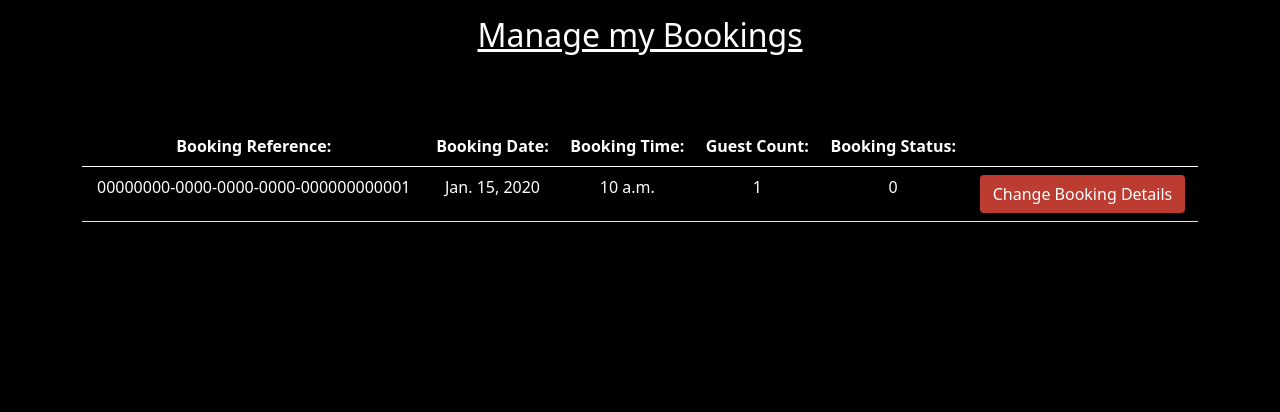
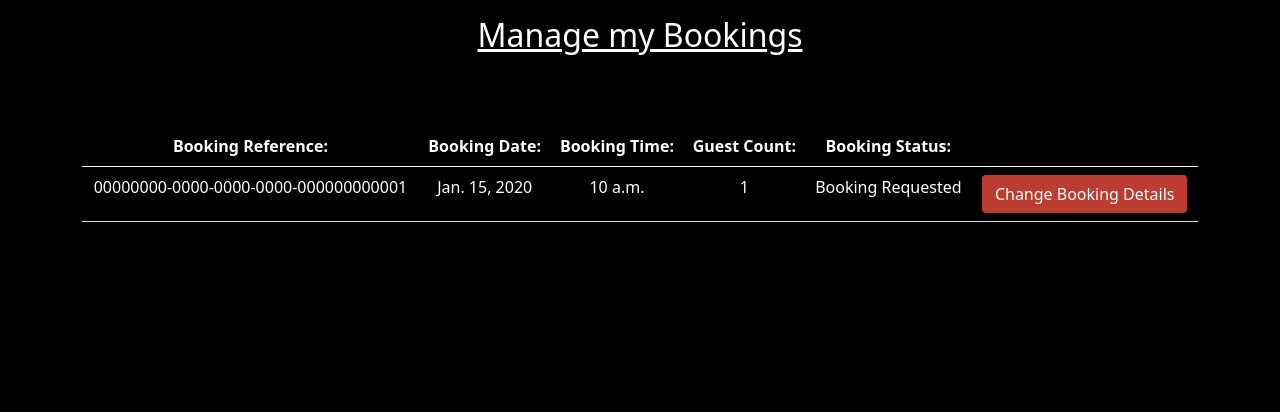
Before and after one commit to Code-Institute-Submissions/iKelvvv-MS4, a Django app: page /manage_booking/ in a window 1280 px wide. Shown: the part 96-508 px from the top of the page. Run offline with Django 3.2, Linux system fonts and the light colour scheme; a user stored in the database is signed in; tables that the repository leaves empty hold one stand-in row (values such as "Sample post").

Commit message:
Add if statement to show string value of booking.status stored in the database

```diff
--- a/templates/manage_booking.html
+++ b/templates/manage_booking.html
@@ -8,7 +8,6 @@
             <h2 class="text-center text-decoration-underline py-3">Manage my Bookings</h2>
         </div>
     </div>
-    {{ booking.booking_date }}
     {% for booking in booking_list %}
     <div class="row">
         <div class="col-12">
@@ -29,7 +28,12 @@
                         <td>{{ booking.booking_date }}</td>
                         <td>{{ booking.booking_time }}</td>
                         <td>{{ booking.guest_count }}</td>
-                        <td>{{ booking.status }}</td>
+                        <td> {% if booking.status == 1 %}
+                            Booking Accepted
+                            {% else %}
+                            Booking Requested
+                            {% endif %}</td>
+                        </td>
                         <td>
                             <a href="{% url 'edit_booking' booking.booking_id %}">
                                 <button class="btn custom-red text-white" type="submit">
```
